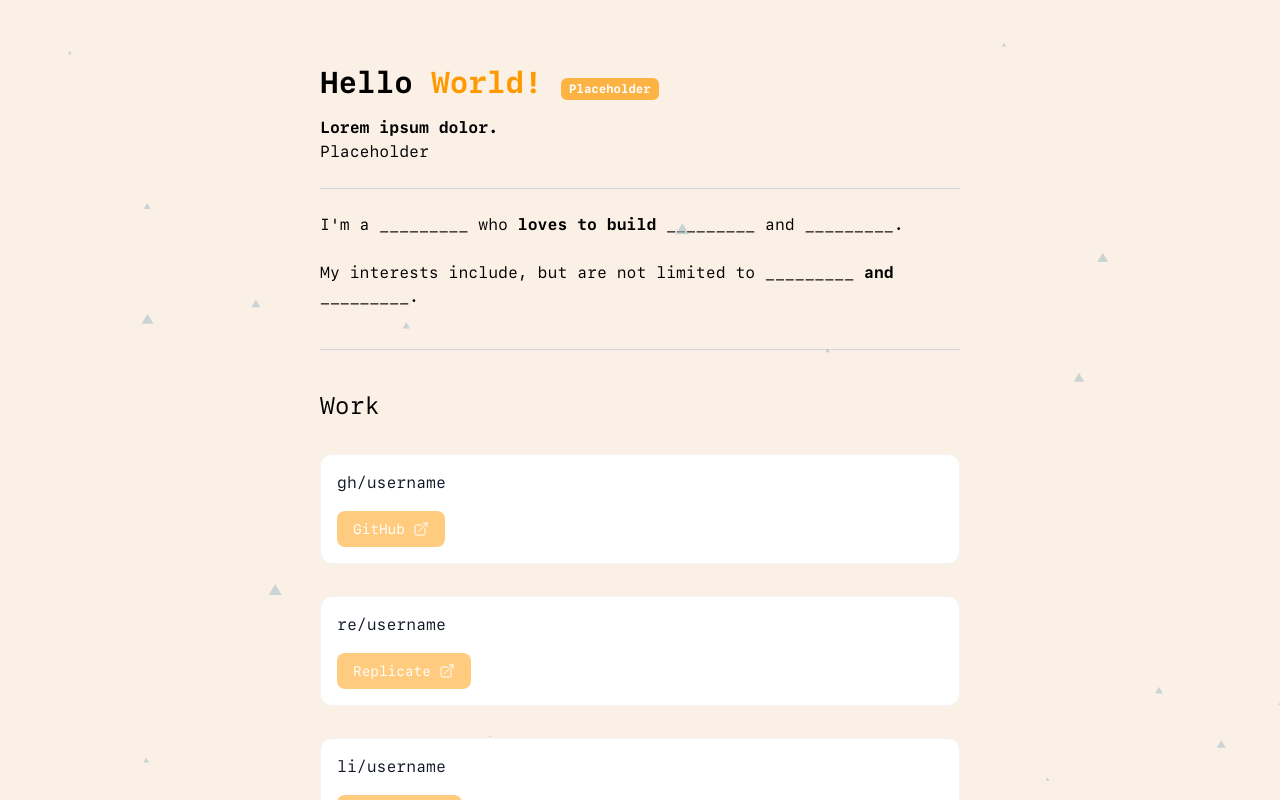
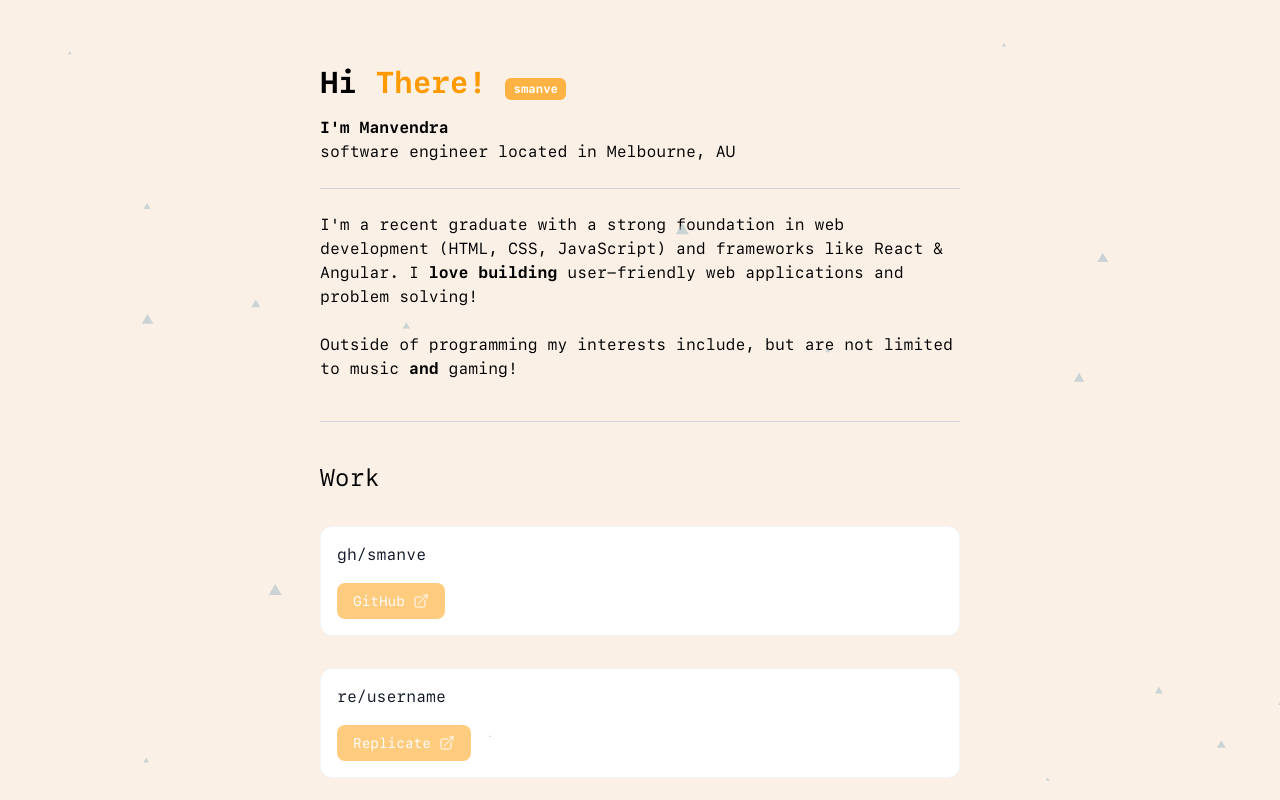
Before and after one commit to smanve/smanve.github.io, a Next.js app: page / in a window 1280 px wide. Shown: the top 800 px of the page. Built offline with nearby package versions, Linux system fonts and the light colour scheme.

Commit message:
adding my details

```diff
--- a/src/app/components/projects.tsx
+++ b/src/app/components/projects.tsx
@@ -12,7 +12,7 @@ const Projects: React.FC = () => {
       <h2 className="font-sfmono text-2xl">Work</h2>
       {showAlert && (
         <AlertBox
-          message="gh/username"
+          message="gh/smanve"
           buttonText="GitHub"
           buttonLink="#"
           onDismiss={dismissAlert}
--- a/src/app/page.tsx
+++ b/src/app/page.tsx
@@ -7,22 +7,23 @@ const Page = () => {
         <div className="flex flex-col-reverse gap-8 md:flex-row">
             <div className="flex flex-col gap-4">
                 <h1 className="text-3xl font-bold">
-                    Hello <span className="text-primary">World!</span> <span className="px-2 py-1 text-xs rounded-md text-white bg-primary/70 ">
-				<span>Placeholder</span>
+                    Hi <span className="text-primary">There!</span> <span className="px-2 py-1 text-xs rounded-md text-white bg-primary/70 ">
+				<span>smanve</span>
 				</span>
                 </h1>
                 <div>
-                <span className="font-bold">Lorem ipsum dolor.</span>
+                <span className="font-bold">I'm Manvendra</span>
                 <br></br>
-                <span className="font">Placeholder</span>
+                <span className="font">software engineer located in Melbourne, AU</span>
                 <br></br>
                 </div>
                 <hr className="border-t border-gray-300 my-2"/>
                 <p className="text-left">
-            I'm a _________ who <b>loves to build </b> _________ and _________.
+                I'm a recent graduate with a strong foundation in web development (HTML, CSS, JavaScript) and frameworks
+                like React & Angular. I <b> love building </b> user-friendly web applications and problem solving!
             <br></br>
             <br></br>
-            My interests include, but are not limited to _________ <b>and</b> _________.
+            Outside of programming my interests include, but are not limited to music <b>and</b> gaming!
           </p>
             </div>
         </div>
@@ -33,7 +34,7 @@ const Page = () => {
             <h2 className="font-sfmono text-2xl">Contact</h2>
             <ul className="list-inside">
         <li>
-        <a href="mailto:work.martintmv@gmail.com"
+        <a href="mailto:manvendrasingh1999@gmail.com"
         className="flex items-center gap-2 font-bold underline text-primary/70 hover:text-primary/100" style={{ zIndex: 99, position: 'relative' }}>
             email
                 <svg xmlns="http://www.w3.org/2000/svg" fill="none" viewBox="0 0 24 24" strokeWidth="2.5" stroke="currentColor" className="h-4 w-4">
@@ -42,20 +43,20 @@ const Page = () => {
             </a>
         </li>
         <li>
-            <a href="https://t.me/martintmv"
+            {/* <a href="https://t.me/martintmv"
                className="flex items-center gap-2 font-bold underline text-primary/70 hover:text-primary/100"
                style={{ zIndex: 99, position: 'relative' }}>
                 t.me/martintmv
                 <svg xmlns="http://www.w3.org/2000/svg" fill="none" viewBox="0 0 24 24" strokeWidth="2.5" stroke="currentColor" className="h-4 w-4">
                     <path strokeLinecap="round" strokeLinejoin="round" d="M13.5 6H5.25A2.25 2.25 0 003 8.25v10.5A2.25 2.25 0 005.25 21h10.5A2.25 2.25 0 0018 18.75V10.5m-10.5 6L21 3m0 0h-5.25M21 3v5.25" />
                 </svg>
-            </a>
+            </a> */}
              </li>
              </ul>
              </div>
             <hr className="border-t border-gray-300 my-2"/>
             <h2 className="font-sfmono text-l">{
-                '@martintmv ©' + new Date().getFullYear()
+                '@smanve ' + new Date().getFullYear()
             }</h2>
         </div>
     );
```
